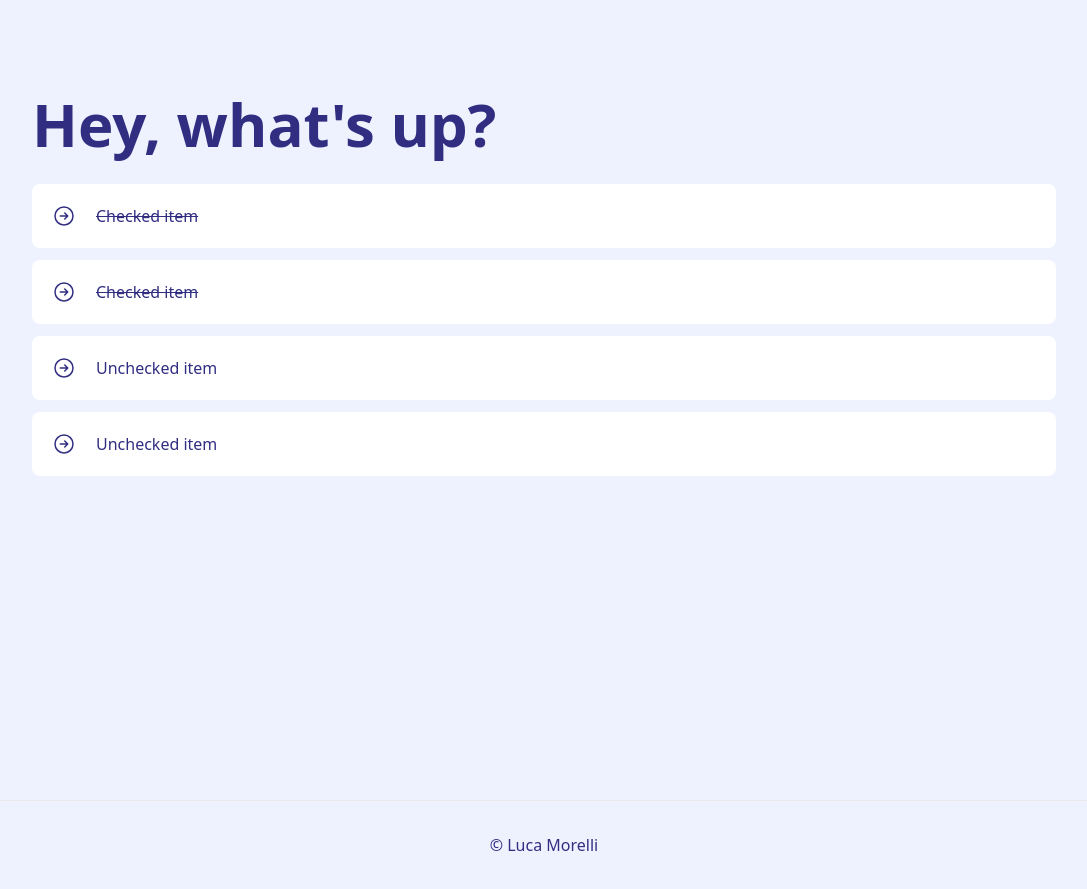
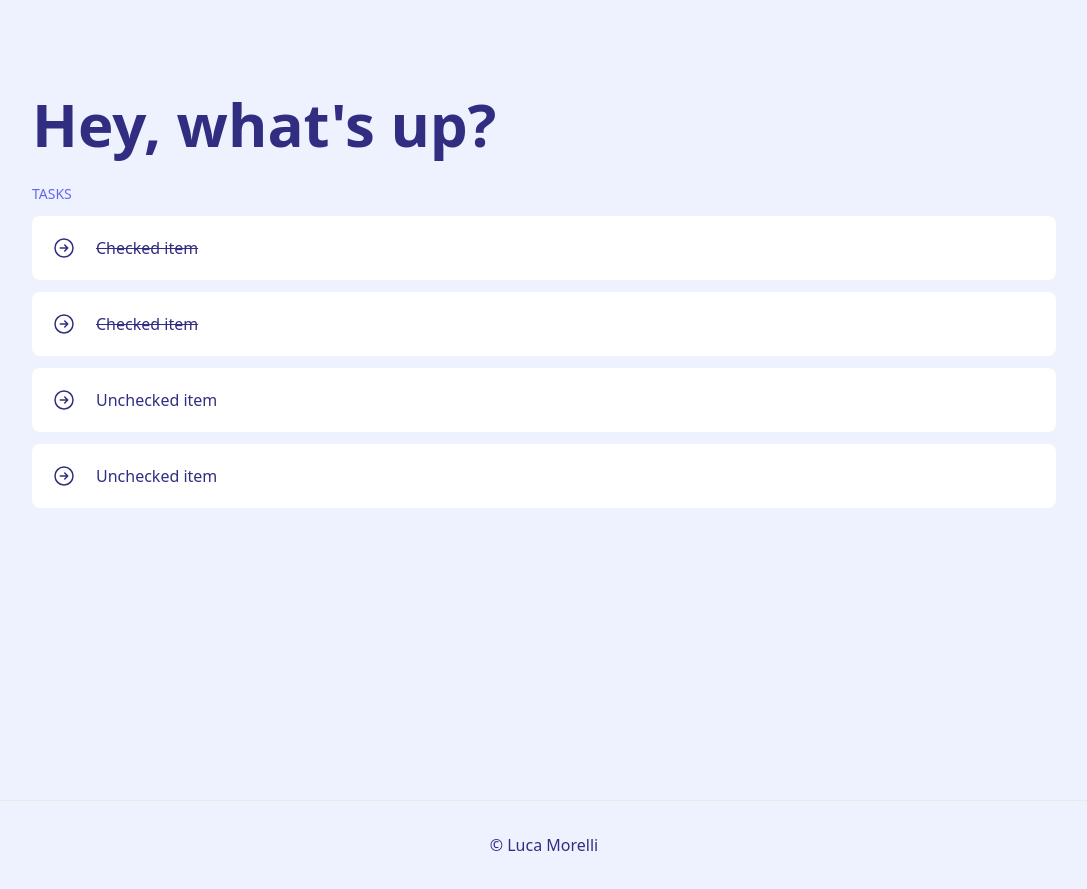
Before and after one commit to morels/todolist, a Next.js app: page / in a window 1280 px wide. Shown: the whole page, without its empty margins (96-1183 px from the left). Built offline with nearby package versions, Linux system fonts and the light colour scheme.

Commit message:
feat: add List component

```diff
--- a/pages/index.tsx
+++ b/pages/index.tsx
@@ -1,6 +1,7 @@
 import clsx from "clsx";
 import Head from "next/head";
 import { Item } from "../src/components/Item";
+import { List } from "../src/components/List";
 import { Title } from "../src/components/Title";
 import styles from "../styles/Home.module.css";
 
@@ -29,6 +30,7 @@ export default function Home() {
         )}
       >
         <Title>Hey, what's up?</Title>
+        <List title="tasks">
           {items.map(({ text, checked }, i, items) => (
             <Item
               key={`${i}${text}`}
@@ -37,6 +39,7 @@ export default function Home() {
               text={text}
             />
           ))}
+        </List>
       </main>
 
       <footer className={styles.footer}>&copy; Luca Morelli</footer>
--- /dev/null
+++ b/src/components/List/index.ts
@@ -0,0 +1 @@
+export { List } from "./list";
--- /dev/null
+++ b/src/components/List/list.tsx
@@ -0,0 +1,14 @@
+import React from "react";
+
+type Props = {
+  title?: string;
+};
+
+const List = ({ title, children }: React.PropsWithChildren<Props>) => (
+  <div>
+    {title && <p className="text-indigo-500 text-sm uppercase mb-3">{title}</p>}
+    {children}
+  </div>
+);
+
+export { List };
```
Lines whose indentation alone changed are shown as unchanged.
